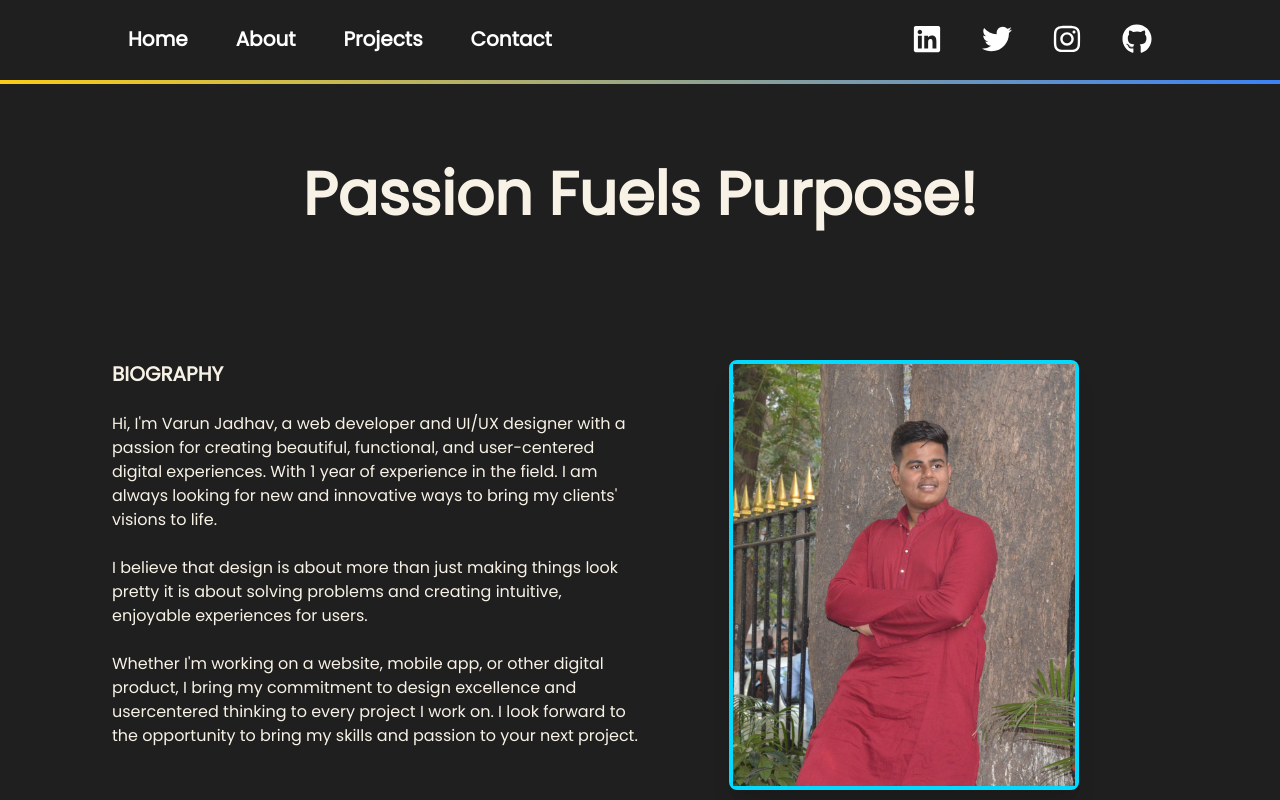
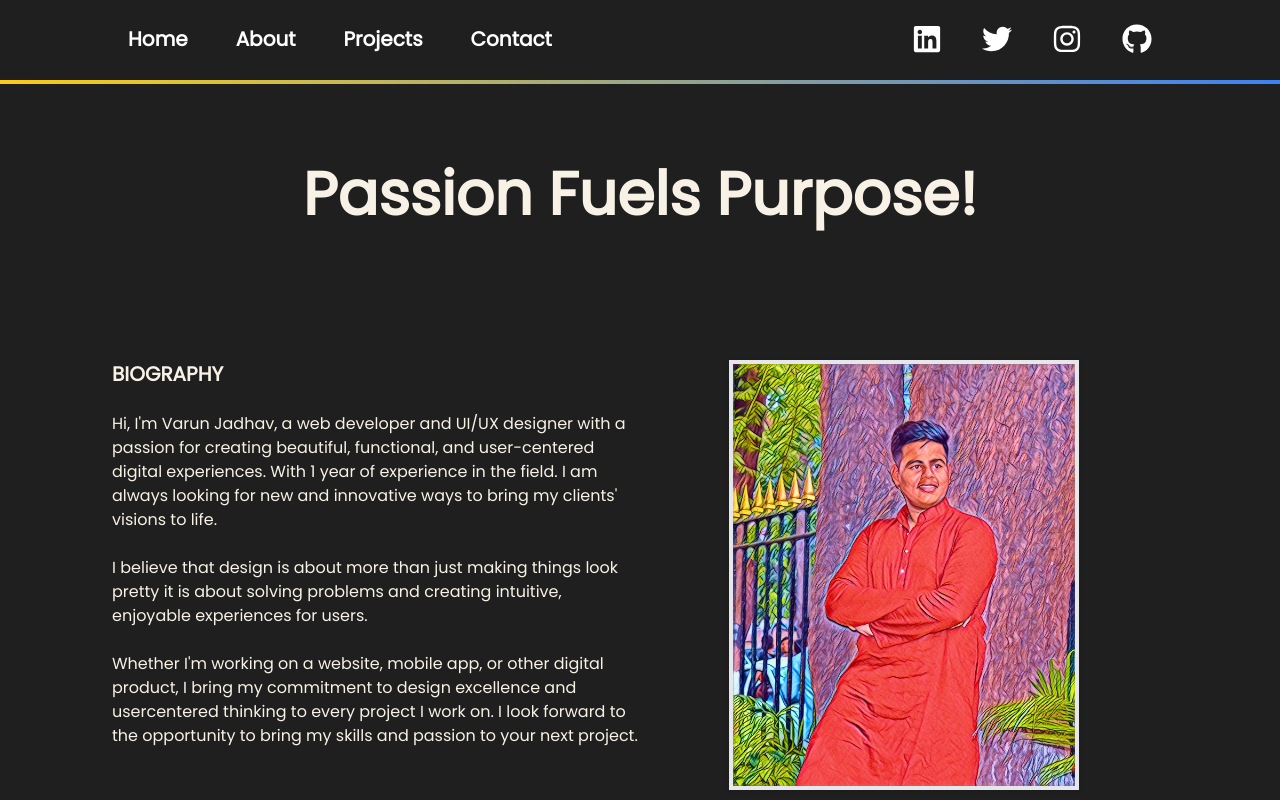
Before and after one commit to Jadhavvarun/portfolio_Next.JS, a Next.js app: page /about in a window 1280 px wide. Shown: the top 800 px of the page. Built offline with nearby package versions, Linux system fonts and the light colour scheme.

Commit message:
updated code

```diff
--- a/src/components/About.jsx
+++ b/src/components/About.jsx
@@ -28,8 +28,8 @@ const About = () => {
                         </p>
                     </div>
                     <div className="md:w-1/2 flex justify-center items-center mt-8 md:mt-0">
-                        <div className="h-[250px] md:h-[430px] w-[250px] md:w-[350px] bg-blue-1 border-neon border-4     rounded-lg shadow-xl">
-                            <img src="/pic.jpg" alt="photo" className="h-full"/>
+                        <div className="h-[250px] md:h-[430px] w-[200px] md:w-[350px] bg-blue-1 border-4 drop-shadow">
+                            <img src="/varun-photo.jpg" alt="photo" className="h-full"/>
                         </div>
                     </div>
                 </div>
```
Also changed, not shown: public/varun-photo.jpg (added).
